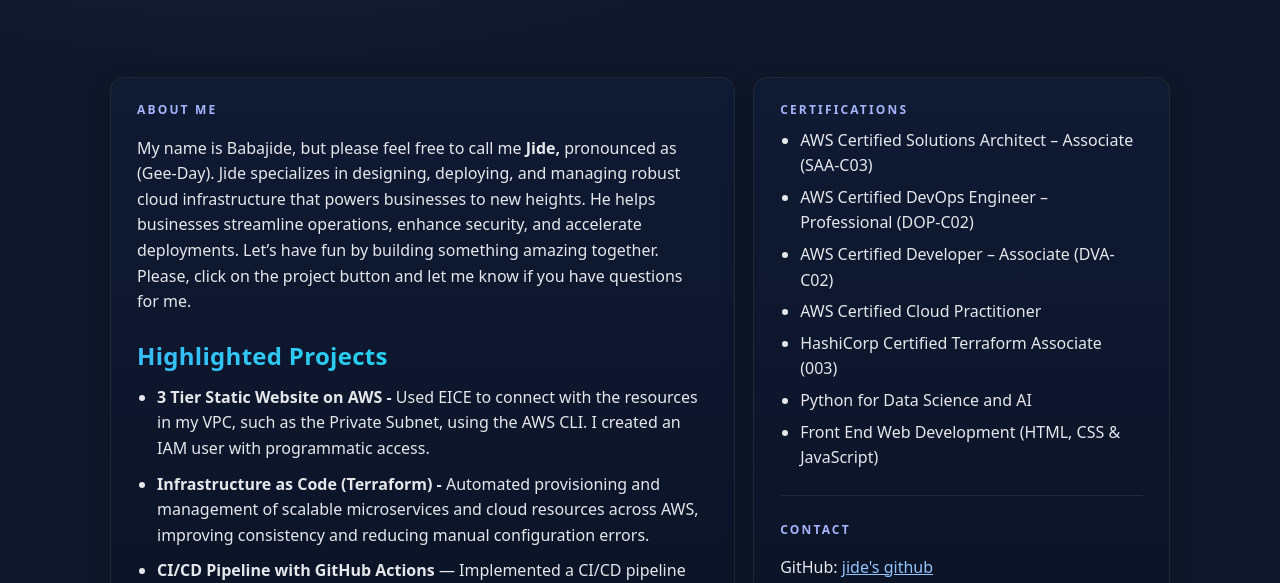
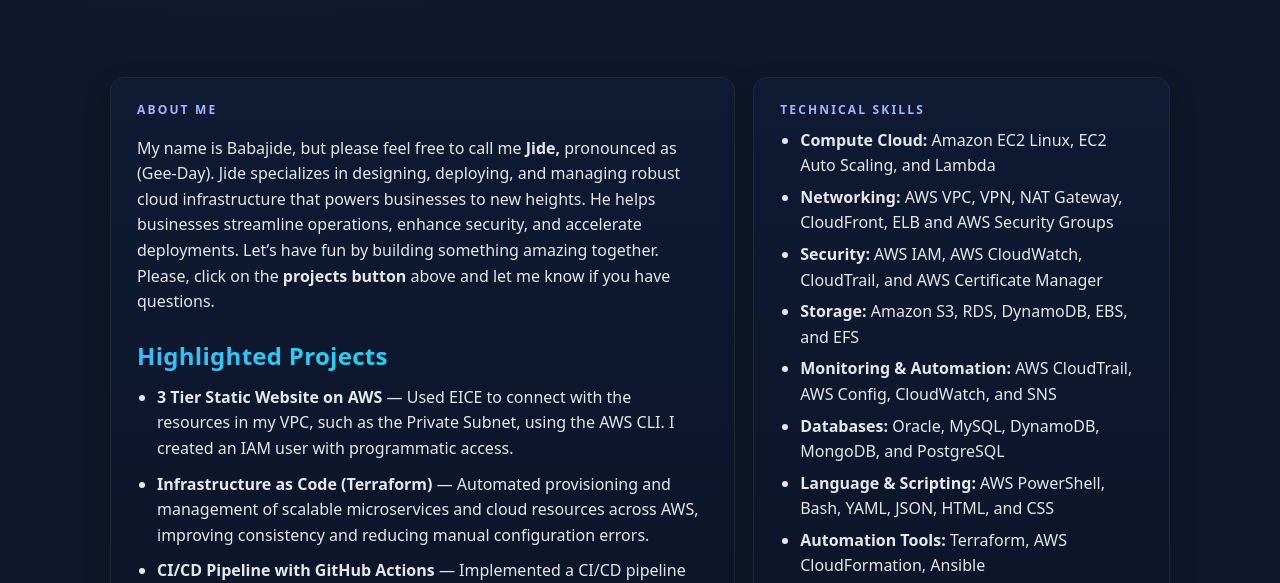
Before and after one commit to bojide/bojide.github.io, a plain HTML site: page index.html in a window 1280 px wide. Shown: the part 202-785 px from the top of the page. Drawn offline with Linux system fonts and the light colour scheme.

Commit message:
Add files via upload

```diff
--- a/index.html
+++ b/index.html
@@ -32,17 +32,16 @@
         robust cloud infrastructure that powers businesses to new
         heights.  <!-- <a href="http://html5up.net/license">Creative Commons</a>. -->
         He helps businesses streamline operations, enhance security, and accelerate deployments.
-        Let’s have fun by building something amazing together. Please, click on the project button and let me know if you have
-        questions for me.
+        Let’s have fun by building something amazing together. Please, click on the <strong> projects button </strong> above and let me know if you have questions.
       </p>
 
       <div class="section">
         <h2 class="h-accent" style="font-size:24px">Highlighted Projects</h2>
         <ul>
-          <li><strong>3 Tier Static Website on AWS - </strong>Used EICE to connect with the resources in my VPC,
+          <li><strong>3 Tier Static Website on AWS</strong> — Used EICE to connect with the resources in my VPC,
             such as the Private Subnet, using the AWS CLI.
             I created an IAM user with programmatic access.</li>
-          <li><strong>Infrastructure as Code (Terraform) - </strong> Automated provisioning and management of
+          <li><strong>Infrastructure as Code (Terraform)</strong> — Automated provisioning and management of
             scalable microservices and cloud resources across AWS, improving consistency and reducing manual
             configuration errors.</li>
           <li><strong>CI/CD Pipeline with GitHub Actions</strong> — Implemented a CI/CD pipeline with GitHub Actions to automate build, test, and deployment workflows, improving release speed and reliability..</li>
@@ -53,15 +52,18 @@
 
     <!-- Right column -->
     <aside class="card">
-      <div class="kicker">Certifications</div>
+      <div class="kicker">TECHNICAL SKILLS</div>
       <ul class="list-tight">
-        <li>AWS Certified Solutions Architect – Associate (SAA-C03)</li>
-        <li>AWS Certified DevOps Engineer – Professional (DOP-C02)</li>
-        <li>AWS Certified Developer – Associate (DVA-C02)</li>
-        <li>AWS Certified Cloud Practitioner</li>
-        <li>HashiCorp Certified Terraform Associate (003)</li>
-        <li>Python for Data Science and AI</li>
-        <li>Front End Web Development (HTML, CSS & JavaScript)</li>
+        <li><strong>Compute Cloud:</strong> Amazon EC2 Linux, EC2 Auto Scaling, and Lambda</li>
+        <li><strong>Networking:</strong> AWS VPC, VPN, NAT Gateway, CloudFront, ELB and AWS Security Groups</li>
+        <li><strong>Security:</strong> AWS IAM, AWS CloudWatch, CloudTrail, and AWS Certificate Manager</li>
+        <li><strong>Storage:</strong> Amazon S3, RDS, DynamoDB, EBS, and EFS</li>
+        <li><strong>Monitoring & Automation:</strong> AWS CloudTrail, AWS Config, CloudWatch, and SNS</li>
+        <li><strong>Databases:</strong> Oracle, MySQL, DynamoDB, MongoDB, and PostgreSQL</li>
+        <li><strong>Language & Scripting:</strong> AWS PowerShell, Bash, YAML, JSON, HTML, and CSS</li>
+        <li><strong>Automation Tools:</strong> Terraform, AWS CloudFormation, Ansible</li>
+        <li><strong>DevOps Tools/Skills:</strong> Apache, Maven, VSCode, Nginx, Tomcat, JIRA, Git, GitHub, Docker,</li>
+
       </ul>
       <hr class="hr">
       <div id="contact" class="kicker">Contact</div>
```
